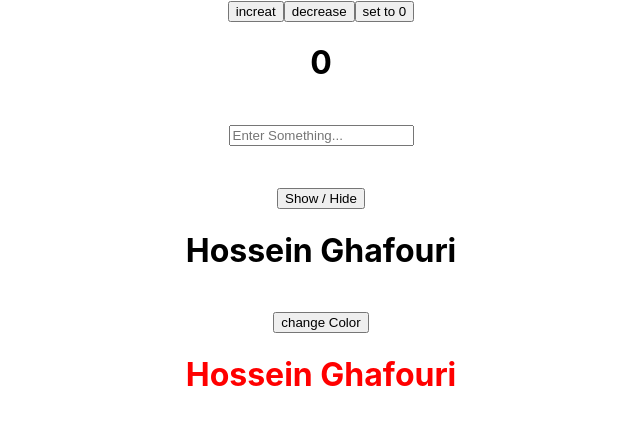
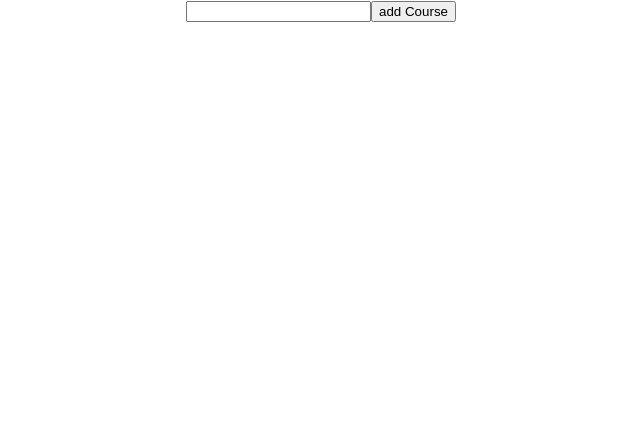
Before and after one commit to hosseinghafouri/react-practice, a React (Create React App) app: page / in a window 1280 px wide. Shown: the top 424 px of the page, without its empty margins (319-959 px from the left). Built offline with nearby package versions, Linux system fonts and the light colour scheme.

Commit message:
start project for tarin

```diff
--- a/src/App.jsx
+++ b/src/App.jsx
@@ -1,48 +1,13 @@
 // import logo from "./logo.svg";
-import Users from "./components/Users.jsx";
-import { useState } from "react";
+import Practice from "./components/Practice.jsx";
+import Course from "./components/project1/Course.jsx";
 import "./App.css";
 
 function App() {
-const [count, setCount] = useState(0);
-const [textLive, setTextLive] = useState();
-const [showText, setShowText] = useState(true);
-const [textColor, setChangeColor] = useState("red");
-
-
-function increasEvent() {
-  setCount(count + 1);
-}
-function decreaseEvent() {
-  setCount(count - 1);
-}
-function setTo0Event() {
-  setCount(0);
-}
-function liveWrite(event) {
-  setTextLive(event.target.value);
-}
-function setShow_text() {
-  setShowText(!showText);
-}
-function setChange_color() {
-  setChangeColor(textColor === "blue" ? "red" : "blue")
-}
   return (
     <div className="App">
-      <button onClick={increasEvent}>increat</button>
-      <button onClick={decreaseEvent}>decrease</button>
-      <button onClick={setTo0Event}>set to 0</button>
-      <h1>{count}</h1>
-      <br />
-      <input type="text" placeholder="Enter Something..." onChange={liveWrite} />
-      <h1>{textLive}</h1>
-      <br />
-      <button onClick={setShow_text}>Show / Hide</button>
-      {showText === true &&<h1>Hossein Ghafouri</h1>}
-      <br />
-      <button onClick={setChange_color}>change Color</button>
-      <h1 style={{color: textColor}}>Hossein Ghafouri</h1>
+      {/* <Practice /> */}
+      <Course />
     </div>
   );
 }
--- /dev/null
+++ b/src/components/Practice.jsx
@@ -0,0 +1,45 @@
+import { useState } from "react";
+
+const Practice = (props) => {
+    const [count, setCount] = useState(0);
+    const [textLive, setTextLive] = useState();
+    const [showText, setShowText] = useState(true);
+    const [textColor, setChangeColor] = useState("red");
+
+    function increasEvent() {
+      setCount(count + 1);
+    }
+    function decreaseEvent() {
+      setCount(count - 1);
+    }
+    function setTo0Event() {
+      setCount(0);
+    }
+    function liveWrite(event) {
+      setTextLive(event.target.value);
+    }
+    function setShow_text() {
+      setShowText(!showText);
+    }
+    function setChange_color() {
+      setChangeColor(textColor === "blue" ? "red" : "blue")
+    }
+      return (
+        <div className="Practice">
+          <button onClick={increasEvent}>increat</button>
+          <button onClick={decreaseEvent}>decrease</button>
+          <button onClick={setTo0Event}>set to 0</button>
+          <h1>{count}</h1>
+          <br />
+          <input type="text" placeholder="Enter Something..." onChange={liveWrite} />
+          <h1>{textLive}</h1>
+          <br />
+          <button onClick={setShow_text}>Show / Hide</button>
+          {showText === true &&<h1>Hossein Ghafouri</h1>}
+          <br />
+          <button onClick={setChange_color}>change Color</button>
+          <h1 style={{color: textColor}}>Hossein Ghafouri</h1>
+        </div>
+      );
+}
+export default Practice;
--- a/src/components/Users.jsx
+++ /dev/null
@@ -1,10 +0,0 @@
-const Users = (props) => {
-    return (
-        <div className="Users">
-            <h1>اسم: {props.name}</h1>
-            <h1>سن: {props.age}</h1>
-            <h1>شغل: {props.job}</h1>
-        </div>
-    )
-}
-export default Users;
--- /dev/null
+++ b/src/components/project1/Course.jsx
@@ -0,0 +1,32 @@
+import { useState } from "react";
+
+function Course() {
+  const [courseList, setCourseList] = useState([]);
+  const [newCourse, setNewCourse] = useState("");
+
+  function inputChange(e) {
+    setNewCourse(e.target.value);
+  }
+  function addCourse() {
+    let dataCourse = {
+      id: 1,
+      name: newCourse,
+      complete: false,
+    };
+    courseList.push(dataCourse);
+  }
+  return (
+    <div className="Course">
+      <div className="add-course">
+        <input type="text" onChange={inputChange}></input>
+        <button onClick={addCourse}>add Course</button>
+      </div>
+      <div className="list">
+        {courseList.map((item) => {
+        return <h1>{item.name}</h1>
+        })}
+        </div>
+    </div>
+  );
+}
+export default Course;
```
